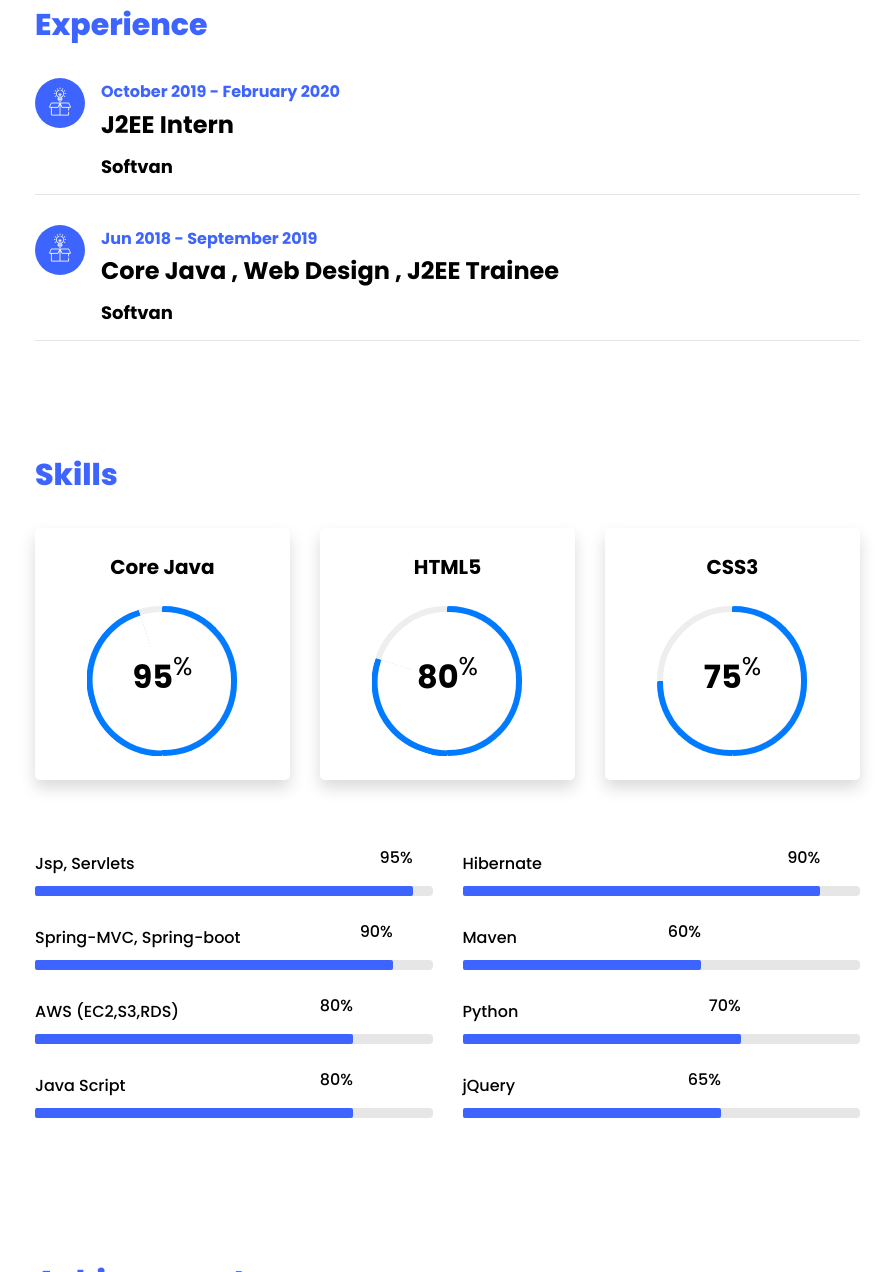
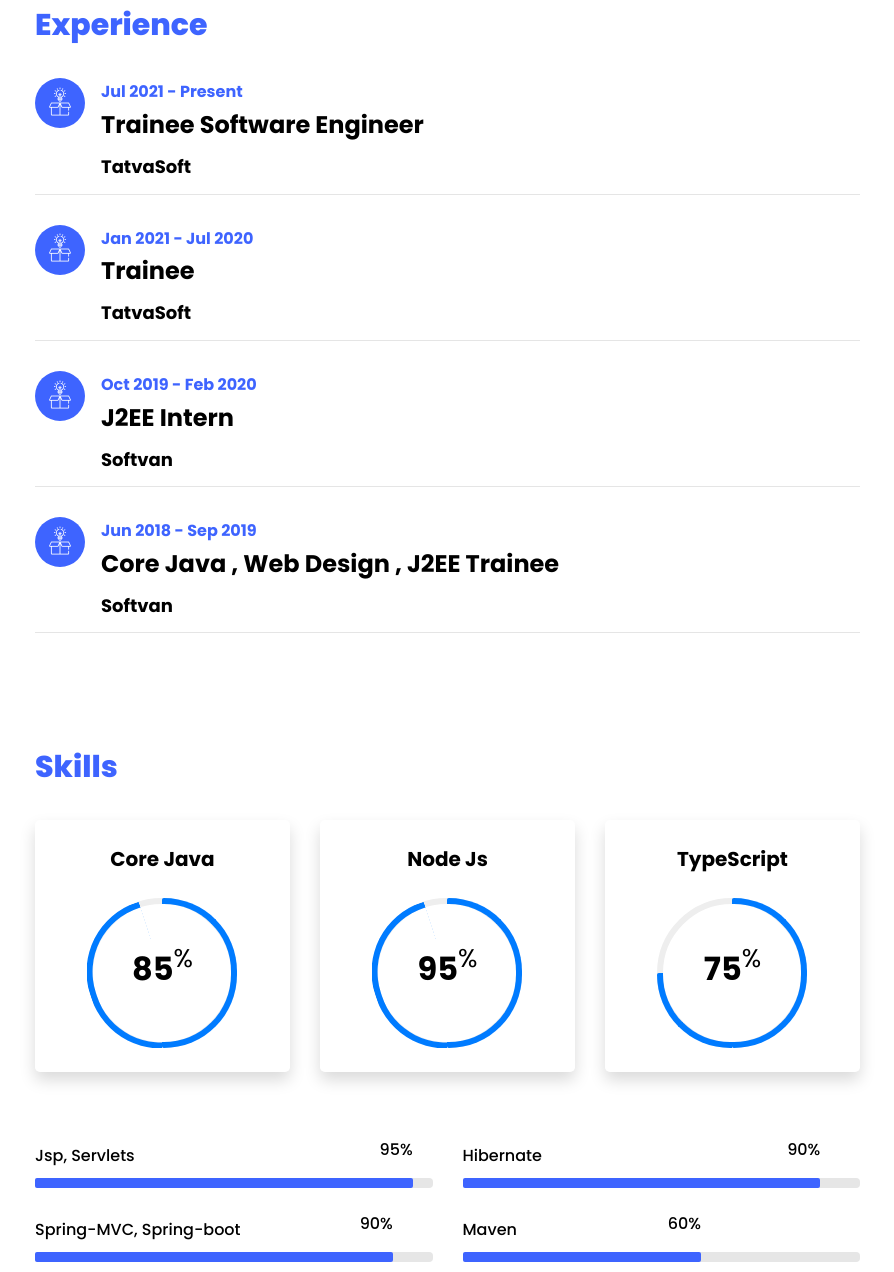
Before and after one commit to sagarvaghela4041/sagarvaghela4041.github.io, a plain HTML site: page index.html in a window 1280 px wide. Shown: the part 2306-3578 px from the top of the page, without its empty margins (335-1229 px from the left). Drawn offline with Linux system fonts and the light colour scheme; files whose address does not match are found by name.

Commit message:
Profile updated.

```diff
--- a/index.html
+++ b/index.html
@@ -150,7 +150,7 @@
 		    					<span class="date">2017-2021</span>
 		    					<h2>B.E. Computer Engineering</h2>
 		    					<span class="position">Vishwakarma Government Engineering College</span><br>
-		    					<span class="position">CGPA: 9.19</span>
+		    					<span class="position">CGPA: 9.47</span>
 	    					</div>
 	    				</div>
 	    				<div class="resume-wrap d-flex ftco-animate">
@@ -190,12 +190,32 @@
 
 					  <div id="page-2" class= "page two">
 					  	<h2 class="heading">Experience</h2>
+						  <div class="resume-wrap d-flex ftco-animate">
+					    	<div class="icon d-flex align-items-center justify-content-center">
+					    		<span class="flaticon-ideas"></span>
+					    	</div>
+					    	<div class="text pl-3">
+		    					<span class="date">Jul 2021 - Present</span>
+		    					<h2>Trainee Software Engineer</h2>
+		    					<span class="position">TatvaSoft</span>
+		    				</div>
+	    				</div>
+						  <div class="resume-wrap d-flex ftco-animate">
+					    	<div class="icon d-flex align-items-center justify-content-center">
+					    		<span class="flaticon-ideas"></span>
+					    	</div>
+					    	<div class="text pl-3">
+		    					<span class="date">Jan 2021 - Jul 2020</span>
+		    					<h2>Trainee</h2>
+		    					<span class="position">TatvaSoft</span>
+		    				</div>
+	    				</div>
 					    <div class="resume-wrap d-flex ftco-animate">
 					    	<div class="icon d-flex align-items-center justify-content-center">
 					    		<span class="flaticon-ideas"></span>
 					    	</div>
 					    	<div class="text pl-3">
-		    					<span class="date">October 2019 - February 2020</span>
+		    					<span class="date">Oct 2019 - Feb 2020</span>
 		    					<h2>J2EE Intern</h2>
 		    					<span class="position">Softvan</span>
 		    				</div>
@@ -205,7 +225,7 @@
 					    		<span class="flaticon-ideas"></span>
 					    	</div>
 					    	<div class="text pl-3">
-		    					<span class="date">Jun 2018 - September 2019</span>
+		    					<span class="date">Jun 2018 - Sep 2019</span>
 		    					<h2>Core Java , Web Design , J2EE Trainee</h2>
 		    					<span class="position">Softvan</span>
 		    				</div>
@@ -272,6 +292,37 @@
                         <span class="progress-bar border-primary"></span>
 						          </span>
 						          <div class="progress-value w-100 h-100 rounded-circle d-flex align-items-center justify-content-center">
+						            <div class="h2 font-weight-bold">85<sup class="small">%</sup></div>
+						          </div>
+						        </div>
+						        <!-- END -->
+
+						        <!-- Demo info -->
+						        <!-- <div class="row text-center mt-4">
+						          <div class="col-6 border-right">
+						            <div class="h4 font-weight-bold mb-0">28%</div><span class="small text-gray">Last week</span>
+						          </div>
+						          <div class="col-6">
+						            <div class="h4 font-weight-bold mb-0">60%</div><span class="small text-gray">Last month</span>
+						          </div>
+						        </div> -->
+						        <!-- END -->
+						      </div>
+						    </div>
+
+						    <div class="col-lg-4 mb-4">
+						      <div class="bg-white rounded-lg shadow p-4">
+						        <h2 class="h5 font-weight-bold text-center mb-4">Node Js</h2>
+
+						        <!-- Progress bar 1 -->
+						        <div class="progress mx-auto" data-value='95'>
+						          <span class="progress-left">
+                        <span class="progress-bar border-primary"></span>
+						          </span>
+						          <span class="progress-right">
+                        <span class="progress-bar border-primary"></span>
+						          </span>
+						          <div class="progress-value w-100 h-100 rounded-circle d-flex align-items-center justify-content-center">
 						            <div class="h2 font-weight-bold">95<sup class="small">%</sup></div>
 						          </div>
 						        </div>
@@ -292,38 +343,7 @@
 
 						    <div class="col-lg-4 mb-4">
 						      <div class="bg-white rounded-lg shadow p-4">
-						        <h2 class="h5 font-weight-bold text-center mb-4">HTML5</h2>
-
-						        <!-- Progress bar 1 -->
-						        <div class="progress mx-auto" data-value='80'>
-						          <span class="progress-left">
-                        <span class="progress-bar border-primary"></span>
-						          </span>
-						          <span class="progress-right">
-                        <span class="progress-bar border-primary"></span>
-						          </span>
-						          <div class="progress-value w-100 h-100 rounded-circle d-flex align-items-center justify-content-center">
-						            <div class="h2 font-weight-bold">80<sup class="small">%</sup></div>
-						          </div>
-						        </div>
-						        <!-- END -->
-
-						        <!-- Demo info -->
-						        <!-- <div class="row text-center mt-4">
-						          <div class="col-6 border-right">
-						            <div class="h4 font-weight-bold mb-0">28%</div><span class="small text-gray">Last week</span>
-						          </div>
-						          <div class="col-6">
-						            <div class="h4 font-weight-bold mb-0">60%</div><span class="small text-gray">Last month</span>
-						          </div>
-						        </div> -->
-						        <!-- END -->
-						      </div>
-						    </div>
-
-						    <div class="col-lg-4 mb-4">
-						      <div class="bg-white rounded-lg shadow p-4">
-						        <h2 class="h5 font-weight-bold text-center mb-4">CSS3</h2>
+						        <h2 class="h5 font-weight-bold text-center mb-4">TypeScript</h2>
 
 						        <!-- Progress bar 1 -->
 						        <div class="progress mx-auto" data-value='75'>
```
